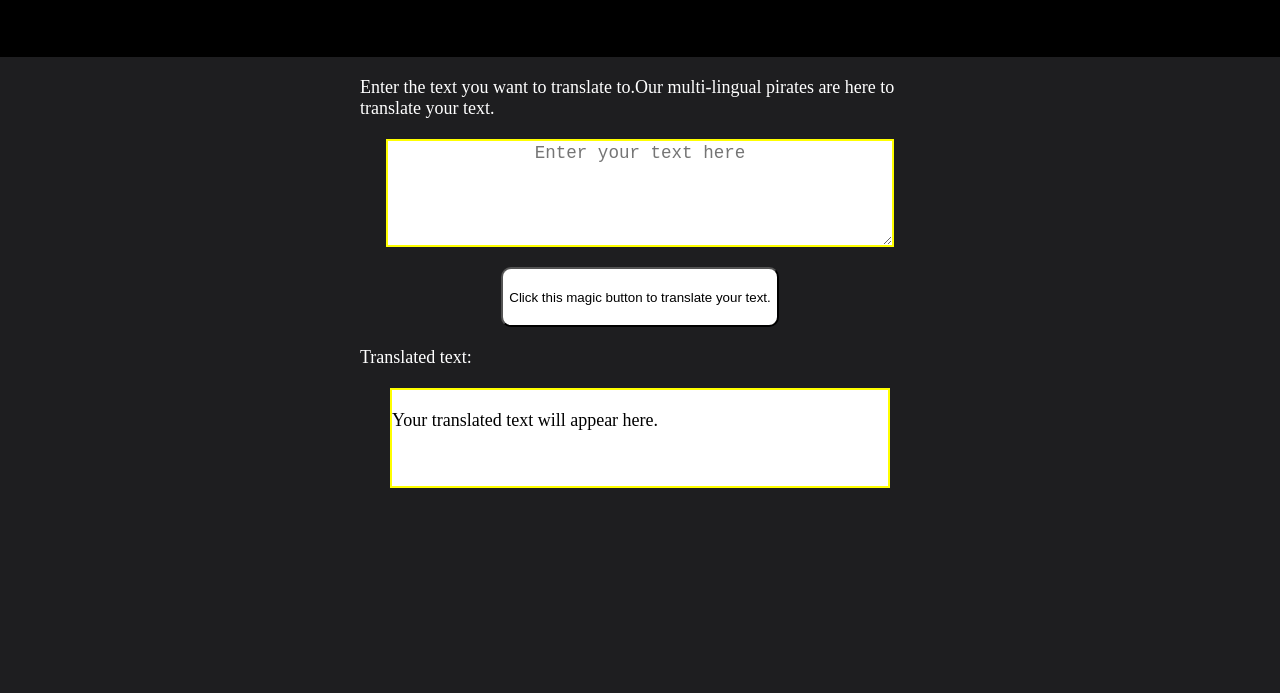
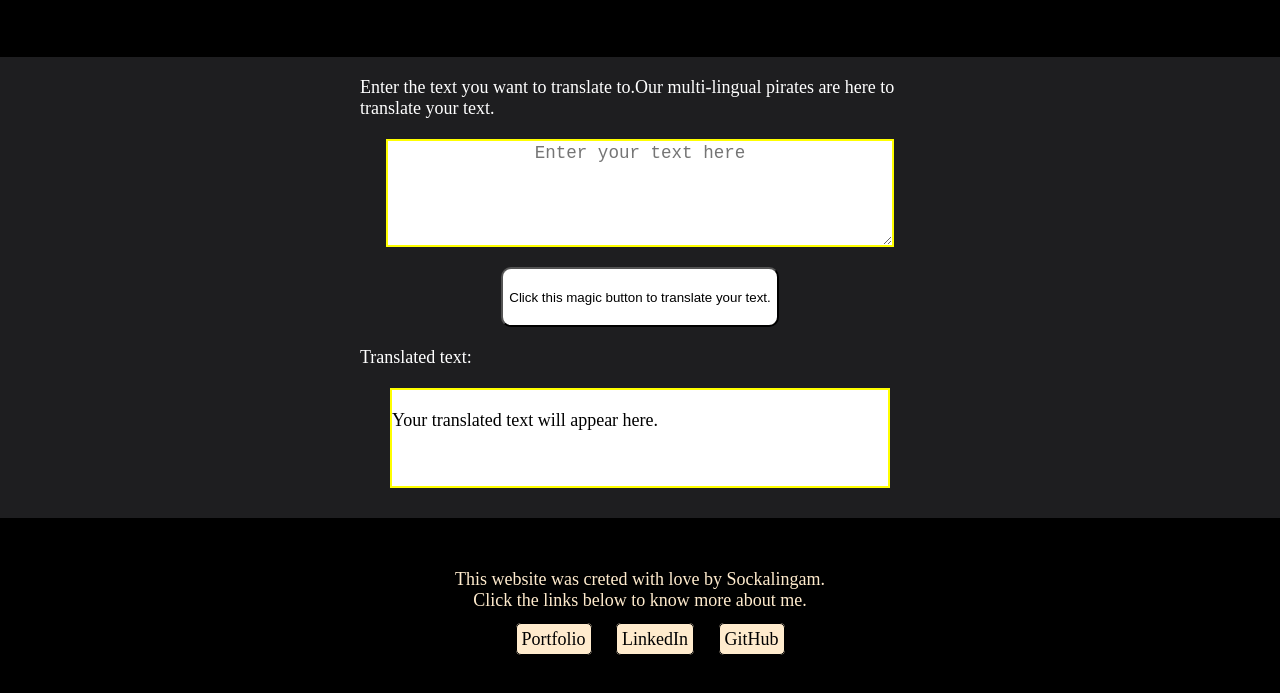
Before and after one commit to Sockalingam29/banana-translater, a plain HTML site: page index.html in a window 1280 px wide. Shown: the part 143-836 px from the top of the page. Before the commit the page ends 800 px from the top, so only its background shows below. Drawn offline with Linux system fonts and the light colour scheme; a web font is replaced by a local one.

Commit message:
footer added

```diff
--- a/index.html
+++ b/index.html
@@ -26,7 +26,16 @@
         <div>Translated text:</div>
     </section>
     <section id="outputdiv">Your translated text will appear here.</section>
-    <footer></footer>
+    <nav class="nav">
+        <div>This website was creted with love by Sockalingam.</div>
+        <div>Click the links below to know more about me.</div>
+        <ul class="bullet">
+            <li class="list"><a href="https:/htmlbysocka.netlify.app/">Portfolio</a></li>
+            <li class="list"><a href="https:/www.linkedin.com//in/sockalingam-a-20ab7b1b6/">LinkedIn</a></li>
+            <li class="list"><a href="https:/www.github.com/Sockalingam29">GitHub</a></li>
+
+        </ul>
+    </nav>
     <script src="app.js" type="text/javascript"></script>
 </body>
 
--- a/styles.css
+++ b/styles.css
@@ -81,3 +81,19 @@ section div {
     border: 2px solid yellow;
     color: black;
 }
+
+.list{
+    text-decoration:none;
+    display: inline;
+    padding-right: 20px;
+    color: white;
+    padding-top: 10px;
+}
+a{
+    text-decoration: none;
+    color: black;
+    background-color: blanchedalmond;
+    padding:5px;
+    border:1px solid black;
+    border-radius: 5px;
+}
```
